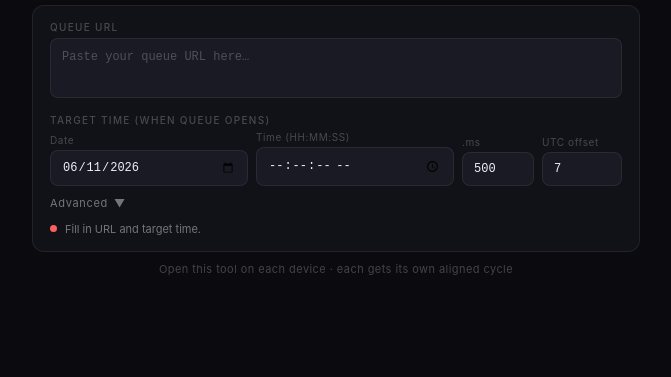
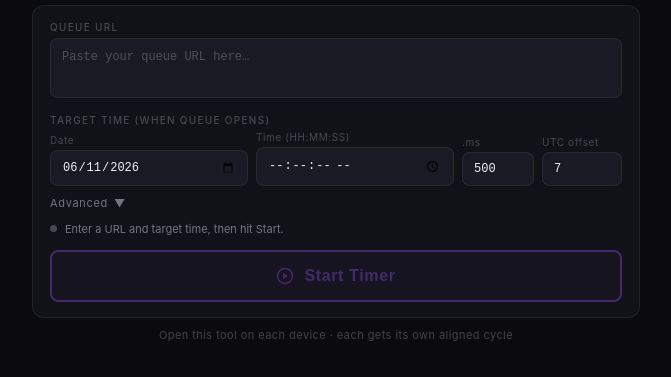
Before and after one commit to EXPITC/queue-timing-tool, a plain HTML site: page queue_timer.html in a window 1280 px wide. Shown: the part 101-478 px from the top of the page, without its empty margins (304-975 px from the left). Drawn offline with Linux system fonts and the light colour scheme.

Commit message:
feat(queue-timer): add explicit Start button instead of auto-start on input
Users now set time and URL first, then click Start to begin the countdown.
Button is disabled until both fields are valid, turns green once running.

```diff
--- a/queue_timer.html
+++ b/queue_timer.html
@@ -145,6 +145,19 @@
 
   .footer { font-size:11px; color:var(--text-dim); text-align:center; padding-bottom:8px; letter-spacing:.04em; }
 
+  /* ── Start button ───────────────────────────────────────────────────────── */
+  .start-btn {
+    width: 100%; padding: 15px 20px; font-size: 16px; font-weight: 700; letter-spacing: .04em;
+    cursor: pointer; border-radius: var(--radius-sm); border: 2px solid var(--purple);
+    background: var(--purple-dim); color: var(--purple); margin-top: 14px;
+    transition: background .15s, box-shadow .15s, transform .1s;
+    display: flex; align-items: center; justify-content: center; gap: 10px;
+  }
+  .start-btn:hover:not(:disabled) { background: rgba(162,89,255,.22); box-shadow: 0 0 32px rgba(162,89,255,.3); }
+  .start-btn:active:not(:disabled) { transform: scale(.98); }
+  .start-btn:disabled { opacity: .35; cursor: not-allowed; }
+  .start-btn.running { border-color: var(--green); color: var(--green); background: var(--green-dim); }
+
   /* ── Timer hidden until configured ──────────────────────────────────────── */
   #timer-section { display: none; }
   #timer-section.show { display: flex; flex-direction: column; gap: 10px; }
@@ -220,8 +233,17 @@
     <!-- Status -->
     <div class="status-row">
       <div class="status-dot" id="status-dot"></div>
-      <div class="status-text" id="status-text">Enter a URL and target time to start.</div>
+      <div class="status-text" id="status-text">Enter a URL and target time, then hit Start.</div>
     </div>
+
+    <!-- Start button -->
+    <button class="start-btn" id="start-btn" onclick="handleStart()" disabled>
+      <svg width="18" height="18" viewBox="0 0 18 18" fill="none">
+        <circle cx="9" cy="9" r="7.5" stroke="currentColor" stroke-width="1.4"/>
+        <path d="M7 6l5 3-5 3V6Z" fill="currentColor"/>
+      </svg>
+      <span id="start-btn-text">Start Timer</span>
+    </button>
   </div>
 
   <!-- ── Timer section (shown once configured) ─────────────────────────────── -->
@@ -385,6 +407,8 @@ function parseConfig() {
   return { url, targetUTC, iv, lo, tz, ms, date, time };
 }
 
+let timerStarted = false;
+
 function onConfigChange() {
   const cfg = parseConfig();
 
@@ -399,14 +423,36 @@ function onConfigChange() {
     lo:   document.getElementById('load-offset').value,
   });
 
+  const startBtn = document.getElementById('start-btn');
+  const startBtnText = document.getElementById('start-btn-text');
+
   if (!cfg) {
-    setStatus('error', 'Fill in URL and target time.');
-    document.getElementById('timer-section').classList.remove('show');
-    if (tickInterval) { clearInterval(tickInterval); tickInterval = null; }
+    setStatus('', 'Enter a URL and target time, then hit Start.');
+    startBtn.disabled = true;
+    startBtn.classList.remove('running');
+    startBtnText.textContent = 'Start Timer';
+    // If already running, stop when config becomes invalid
+    if (timerStarted) {
+      timerStarted = false;
+      document.getElementById('timer-section').classList.remove('show');
+      if (tickInterval) { clearInterval(tickInterval); tickInterval = null; }
+    }
     return;
   }
 
-  // Apply config
+  // Config is valid — enable Start button
+  startBtn.disabled = false;
+
+  // If already running, update config live and reset counters
+  if (timerStarted) {
+    applyConfig(cfg);
+  } else {
+    setStatus('', 'Ready — click Start to begin the timer.');
+    startBtnText.textContent = 'Start Timer';
+  }
+}
+
+function applyConfig(cfg) {
   TARGET_URL    = cfg.url;
   TARGET_UTC    = cfg.targetUTC;
   INTERVAL_MS   = cfg.iv;
@@ -416,20 +462,31 @@ function onConfigChange() {
   document.getElementById('interval-label').textContent = (cfg.iv / 1000).toFixed(0);
   document.getElementById('url-display').textContent    = cfg.url.length > 80 ? cfg.url.slice(0,80)+'…' : cfg.url;
 
-  // Reset auto-fire state when config changes
   autoFired    = false;
   redirectDone = false;
   overlayShown = false;
   totalMsToOpen= null;
   lastOpenAt   = null;
   tlCounter    = 0;
+}
 
-  // Show timer
+function handleStart() {
+  const cfg = parseConfig();
+  if (!cfg) return;
+
+  timerStarted = true;
+  applyConfig(cfg);
+
+  const startBtn = document.getElementById('start-btn');
+  const startBtnText = document.getElementById('start-btn-text');
+  startBtn.classList.add('running');
+  startBtnText.textContent = '✓ Timer Running';
+
   document.getElementById('timer-section').classList.add('show');
 
-  // Start tick if not running
   if (!tickInterval) tickInterval = setInterval(tick, 25);
   tick();
+  addLog('▶ Timer started', 'fire');
 }
 
 // ── Status indicator ──────────────────────────────────────────────────────────
@@ -615,7 +672,7 @@ function tick() {
 }
 
 // ── Boot ──────────────────────────────────────────────────────────────────────
-// Trigger config check immediately (in case stored config is loaded)
+// Validate config on load so the Start button enables if stored config is present
 onConfigChange();
 </script>
 </body>
```
